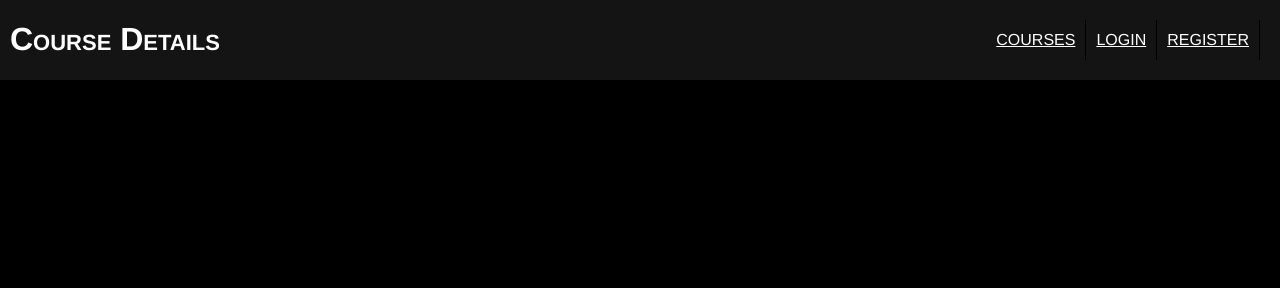
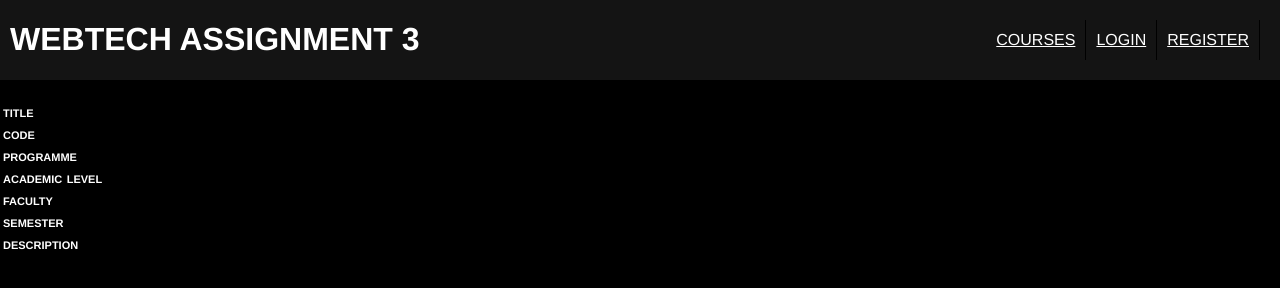
Before and after one commit to dovdb2001/WebTechApp, a website: page views/course-details.html in a window 1280 px wide. Drawn offline with Linux system fonts and the light colour scheme; files whose address does not match are found by name.

Commit message:
course information added in basic form

```diff
--- a/public/javascript/course-details.js
+++ b/public/javascript/course-details.js
@@ -13,7 +13,7 @@ function getCourse() {
     req.open("GET", "/course-info/" + courseCode, true);
     req.onreadystatechange = function () {
         if (req.readyState == 4 && req.status == 200) {
-            course = JSON.parse(req.responseText);
+            course = JSON.parse(req.responseText)[0];
             drawCourse();
         }
     }
@@ -21,7 +21,17 @@ function getCourse() {
 }
 
 function drawCourse() {
+    var title = document.createElement("h1");
+    title.textContent = "Course details: " + course.code;
+    document.getElementById("table").before(title);
 
+    (document.getElementById("title")).append(document.createTextNode(course.title));
+    (document.getElementById("code")).append(document.createTextNode(course.code));
+    (document.getElementById("programme")).append(document.createTextNode(course.programme));
+    (document.getElementById("level")).append(document.createTextNode(course.level));
+    (document.getElementById("faculty")).append(document.createTextNode(course.faculty));
+    (document.getElementById("semester")).append(document.createTextNode(course.semester));
+    (document.getElementById("description")).append(document.createTextNode(course.description));
 }
 
 function enrollment() {
--- a/public/main.css
+++ b/public/main.css
@@ -4,7 +4,7 @@ body {
     color: white;
     font-variant: small-caps;
     font-family: "Helvetica";
-    text-align: center;
+
 }
 
 #wrapper {
@@ -109,7 +109,10 @@ input {
     height: auto;
     width: 275px;
     display: inline-block;
-    top: 150px;
+    top: 20%;
+    left: 44%;
+    position: absolute;
+
 }
 
 @media only screen and (max-width: 675px) {
--- a/views/course-details.html
+++ b/views/course-details.html
@@ -5,7 +5,7 @@
     </head>
 
    <header>
-        <h1>Course Details</h1>
+        <h1>WEBTECH ASSIGNMENT 3</h1>
         <ul>
             <li><a href="/">Courses</a></li>
             <li><a href="/login">Login</a></li>
@@ -14,6 +14,67 @@
     </header>
 
     <body>
+        <table id="table">
+            <tr>
+                <td>
+                    <b>title</b>
+                </td>
+                <td id="title">
+
+                </td>
+            </tr>
+
+            <tr>
+                <td>
+                    <b>code</b>
+                </td>
+                <td id="code">
+
+                </td>
+            </tr>
+
+            <tr>
+                <td>
+                    <b>programme</b>
+                </td>
+                <td id="programme">
+
+                </td>
+            </tr>
+            <tr>
+                <td>
+                    <b>academic level</b>
+                </td>
+                <td id="level">
+
+                </td>
+            </tr>
+            <tr>
+                <td>
+                    <b>faculty</b>
+                </td>
+                <td id="faculty">
+
+                </td>
+            </tr>
+            <tr>
+                <td>
+                    <b>semester</b>
+                </td>
+                <td id="semester">
+
+                </td>
+            </tr>
+            <tr>
+                <td>
+                    <b>description</b>
+                </td>
+                <td id="description">
+
+                </td>
+            </tr>
+        </table>
+
         <script src="/javascript/course-details.js"></script>
     </body>
 </html>
```
Also changed, not shown: views/course-information.html (+60 -0 lines).
